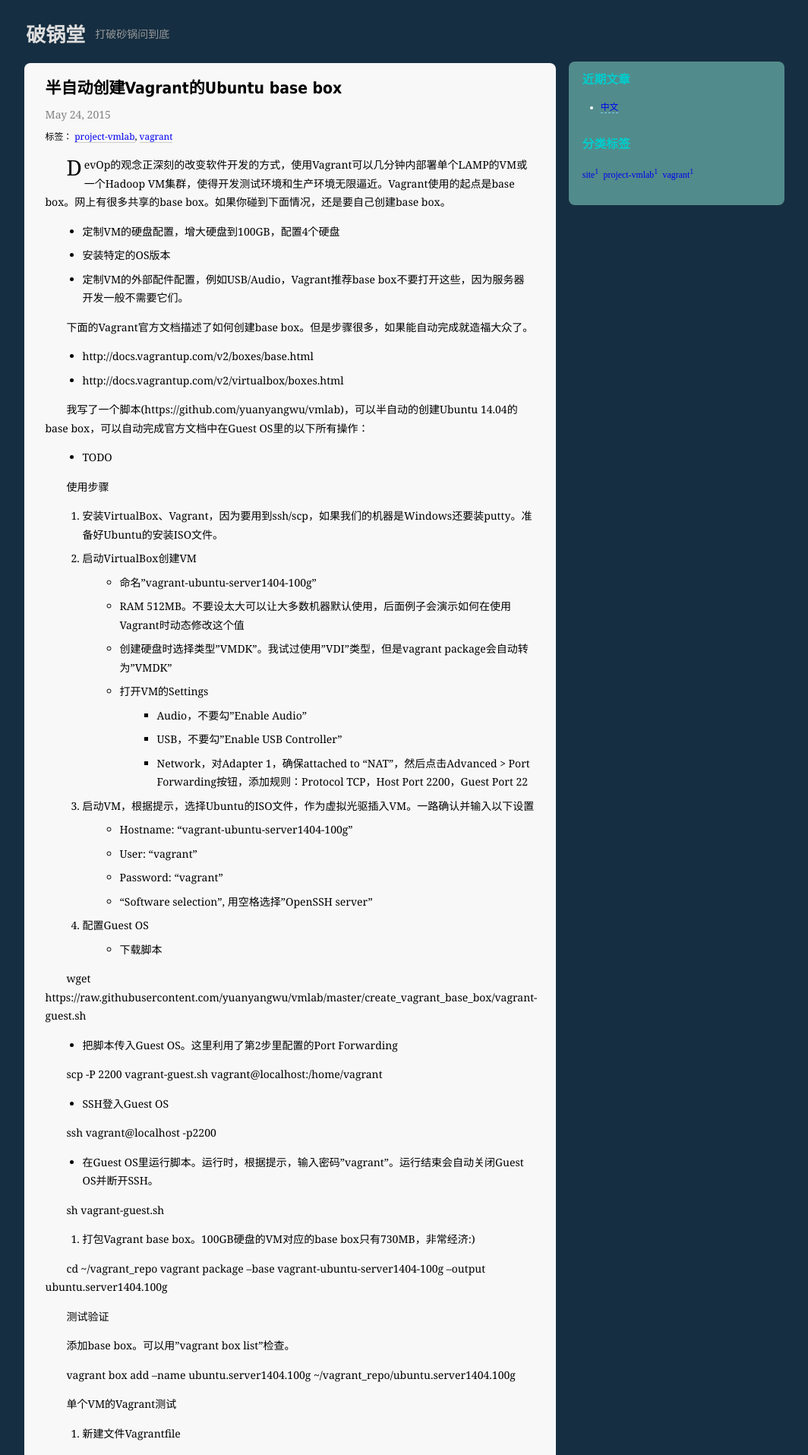
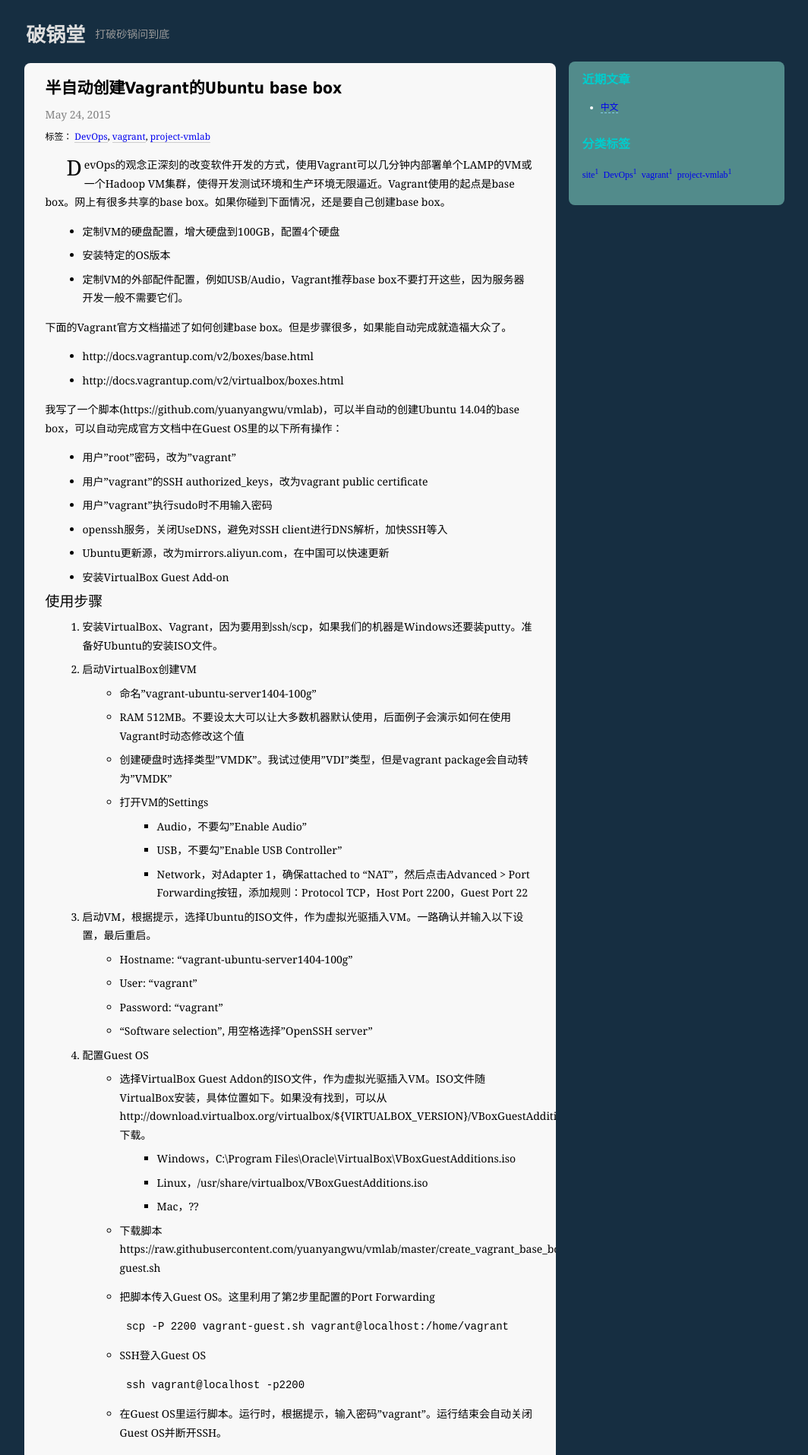
Before and after one commit to yuanyangwu/yuanyangwu.github.io, a Jekyll site: the page built from _posts/2015-05-24-create-vagrant-base-box.md, in a window 1280 px wide. Shown: the top 1915 px of the page at 76% size, without its empty margins (108-1172 px from the left). Built offline with Jekyll 4.4.1, drawn with Linux system fonts in a browser that asks for light colours; comment, search, counter and statistics services are not loaded; some of the changed text lies outside the part shown.

Commit message:
tune format

````diff
--- a/_posts/2015-05-24-create-vagrant-base-box.md
+++ b/_posts/2015-05-24-create-vagrant-base-box.md
@@ -1,93 +1,115 @@
 ---
 layout: post
 title: 半自动创建Vagrant的Ubuntu base box
-tags: project-vmlab vagrant
+tags: DevOps vagrant project-vmlab
 comment: true
 image:
 published: true
 ---
-DevOp的观念正深刻的改变软件开发的方式，使用Vagrant可以几分钟内部署单个LAMP的VM或一个Hadoop VM集群，使得开发测试环境和生产环境无限逼近。Vagrant使用的起点是base box。网上有很多共享的base box。如果你碰到下面情况，还是要自己创建base box。
+DevOps的观念正深刻的改变软件开发的方式，使用Vagrant可以几分钟内部署单个LAMP的VM或一个Hadoop VM集群，使得开发测试环境和生产环境无限逼近。Vagrant使用的起点是base box。网上有很多共享的base box。如果你碰到下面情况，还是要自己创建base box。
 
 - 定制VM的硬盘配置，增大硬盘到100GB，配置4个硬盘
 - 安装特定的OS版本
 - 定制VM的外部配件配置，例如USB/Audio，Vagrant推荐base box不要打开这些，因为服务器开发一般不需要它们。
 
 下面的Vagrant官方文档描述了如何创建base box。但是步骤很多，如果能自动完成就造福大众了。
+
 - http://docs.vagrantup.com/v2/boxes/base.html
 - http://docs.vagrantup.com/v2/virtualbox/boxes.html
 
 我写了一个脚本(https://github.com/yuanyangwu/vmlab)，可以半自动的创建Ubuntu 14.04的base box，可以自动完成官方文档中在Guest OS里的以下所有操作：
-- TODO
 
-使用步骤
+- 用户"root"密码，改为"vagrant"
+- 用户"vagrant"的SSH authorized_keys，改为vagrant public certificate
+- 用户"vagrant"执行sudo时不用输入密码
+- openssh服务，关闭UseDNS，避免对SSH client进行DNS解析，加快SSH等入
+- Ubuntu更新源，改为mirrors.aliyun.com，在中国可以快速更新
+- 安装VirtualBox Guest Add-on
+
+## 使用步骤
+
 1. 安装VirtualBox、Vagrant，因为要用到ssh/scp，如果我们的机器是Windows还要装putty。准备好Ubuntu的安装ISO文件。
 2. 启动VirtualBox创建VM
    - 命名"vagrant-ubuntu-server1404-100g"
    - RAM 512MB。不要设太大可以让大多数机器默认使用，后面例子会演示如何在使用Vagrant时动态修改这个值
    - 创建硬盘时选择类型"VMDK"。我试过使用"VDI"类型，但是vagrant package会自动转为"VMDK"
    - 打开VM的Settings
-      + Audio，不要勾"Enable Audio"
-      + USB，不要勾"Enable USB Controller"
-      + Network，对Adapter 1，确保attached to "NAT"，然后点击Advanced > Port Forwarding按钮，添加规则：Protocol TCP，Host Port 2200，Guest Port 22
-3. 启动VM，根据提示，选择Ubuntu的ISO文件，作为虚拟光驱插入VM。一路确认并输入以下设置
+      * Audio，不要勾"Enable Audio"
+      * USB，不要勾"Enable USB Controller"
+      * Network，对Adapter 1，确保attached to "NAT"，然后点击Advanced > Port Forwarding按钮，添加规则：Protocol TCP，Host Port 2200，Guest Port 22
+3. 启动VM，根据提示，选择Ubuntu的ISO文件，作为虚拟光驱插入VM。一路确认并输入以下设置，最后重启。
    - Hostname: "vagrant-ubuntu-server1404-100g"
    - User: "vagrant"
    - Password: "vagrant"
    - "Software selection", 用空格选择"OpenSSH server"
 4. 配置Guest OS
-   - 下载脚本
-
-wget https://raw.githubusercontent.com/yuanyangwu/vmlab/master/create_vagrant_base_box/vagrant-guest.sh
-
+   - 选择VirtualBox Guest Addon的ISO文件，作为虚拟光驱插入VM。ISO文件随VirtualBox安装，具体位置如下。如果没有找到，可以从http://download.virtualbox.org/virtualbox/\${VIRTUALBOX_VERSION}/VBoxGuestAdditions_\${VIRTUALBOX_VERSION}.iso下载。
+     * Windows，C:\Program Files\Oracle\VirtualBox\VBoxGuestAdditions.iso
+     * Linux，/usr/share/virtualbox/VBoxGuestAdditions.iso
+     * Mac，??
+   - 下载脚本https://raw.githubusercontent.com/yuanyangwu/vmlab/master/create_vagrant_base_box/vagrant-guest.sh
    - 把脚本传入Guest OS。这里利用了第2步里配置的Port Forwarding
 
-scp -P 2200 vagrant-guest.sh vagrant@localhost:/home/vagrant
-
+      ```
+      scp -P 2200 vagrant-guest.sh vagrant@localhost:/home/vagrant
+      ```
    - SSH登入Guest OS
 
-ssh vagrant@localhost -p2200
-
+      ```
+      ssh vagrant@localhost -p2200
+      ```
    - 在Guest OS里运行脚本。运行时，根据提示，输入密码"vagrant"。运行结束会自动关闭Guest OS并断开SSH。
 
-sh vagrant-guest.sh
+      ```
+      sh vagrant-guest.sh
+      ```
+5. 打包Vagrant base box。100GB硬盘的VM对应的base box只有730MB，非常经济:)
+    ```
+    cd ~/vagrant_repo
+    vagrant package --base vagrant-ubuntu-server1404-100g --output ubuntu.server1404.100g
+    ```
 
-5. 打包Vagrant base box。100GB硬盘的VM对应的base box只有730MB，非常经济:)
+## 测试验证
 
-cd ~/vagrant_repo
-vagrant package --base vagrant-ubuntu-server1404-100g --output ubuntu.server1404.100g
+### 测试1 - 添加base box
 
+```bash
+vagrant box add --name ubuntu.server1404.100g ~/vagrant_repo/ubuntu.server1404.100g
+```
+可以用`vagrant box list`检查。
 
-测试验证
+### 测试2 - 单个VM的Vagrant
 
-添加base box。可以用"vagrant box list"检查。
+- 新建文件Vagrantfile
 
-vagrant box add --name ubuntu.server1404.100g ~/vagrant_repo/ubuntu.server1404.100g
-
-单个VM的Vagrant测试
-
-1. 新建文件Vagrantfile
-
+```
 Vagrant.configure(2) do |config|
   config.vm.box = "ubuntu.server1404.100g"
 end
+```
+- 启动VM
 
-2. 启动VM
+```
 vagrant up
+```
+- SSH登入VM
 
-3. SSH登入VM
+```
+vagrant ssh
+```
+- 删除VM
 
-vagrant ssh
+```
+vagrant destroy -f
+```
 
-4. 删除VM
-vagrant destroy -f
+### 测试3 - 多个VM的Vagrant
+- 新建文件Vagrantfile。注意其中
+  * 设置hostname
+  * 连接"private_network"网络，并指定IP
+  * 修改memory和CPU个数
 
-
-多个VM的Vagrant测试
-1. 新建文件Vagrantfile。注意其中
-   - 设置hostname
-   - 连接"private_network"网络，并指定IP
-   - 修改memory和CPU个数
-
+```
 servers = {
   :server1 => '192.168.33.10',
   :server2 => '192.168.33.11'
@@ -107,27 +129,37 @@ Vagrant.configure(2) do |config|
     end
   end
 end
+```
+- 启动VM。会把几个VM都启动
 
-2. 启动VM。会把几个VM都启动
+```
 vagrant up
+```
 
-3. SSH登入不同VM。
+- SSH登入不同VM。可以看到
+  * hostname的确修改成"server1"、"server2"。
+  * 每个VM有2个网卡
+    + 第1个网卡连接NAT（配有Port Forwarding，用于vagrant ssh）
+    + 第2个网卡链接private_network（就是VirtualBox的Hostonly，VM之间，VM和Host OS间，都可以通信）
 
+```
 vagrant ssh server1
 vagrant ssh server2
-
-可以看到
-- hostname的确修改成"server1"、"server2"。
-- 每个VM有2个网卡，第1个网卡连接NAT（配有Port Forwarding，用于vagrant ssh），第2个网卡链接private_network（就是VirtualBox的Hostonly，VM之间，VM和Host OS间，都可以通信）
+```
 
 
+```
 +---------+
-|  VM 1   |
+|  VM     |
 +=========+
 |  eth0   +-----NAT
 +---------+
 |  eth1   +-----Hostonly
 +---------+
+```
 
-4. 删除VM
+- 删除VM
+
+```
 vagrant destroy -f
+```
--- a/css/screen.css
+++ b/css/screen.css
@@ -413,7 +413,7 @@ text-align:center;
 }
 
 section.content article p {
-text-indent:2em;
+text-indent:0;
 }
 
 section.content article p.excerpt {
````
